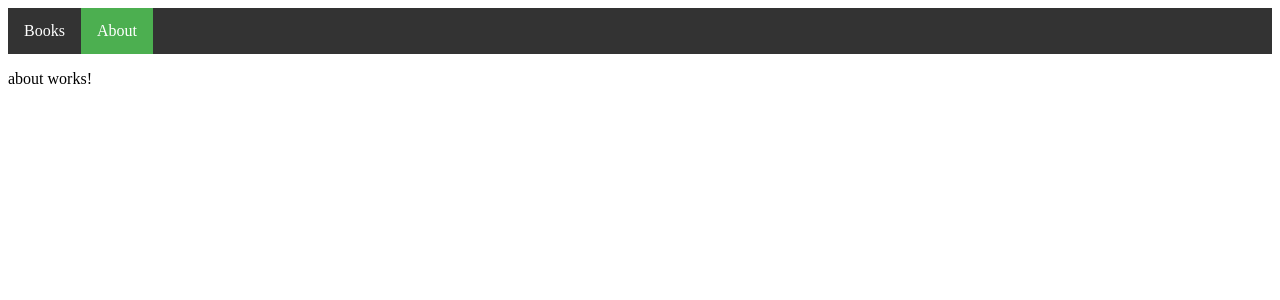
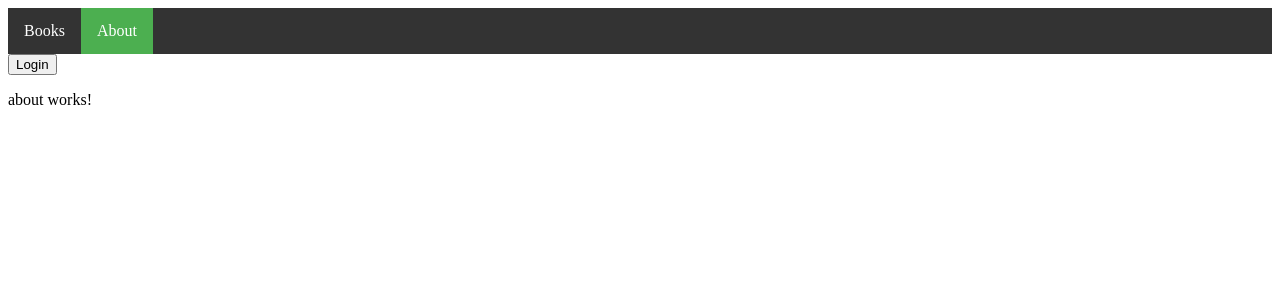
Before and after one commit to atennert/angular-intensiv-2025-05, an Angular app: page /about in a window 1280 px wide. Shown: the top 300 px of the page. Built offline with nearby package versions, Linux system fonts and the light colour scheme.

Commit message:
Build a guard with state

```diff
--- a/src/app/app.component.html
+++ b/src/app/app.component.html
@@ -1,3 +1,11 @@
 <app-navigation/>
 
+<div>
+  @if (userState.isLoggedIn()) {
+    <button (click)="userState.logout()">Logout</button>
+  } @else {
+    <button (click)="userState.login()">Login</button>
+  }
+</div>
+
 <router-outlet/>
--- a/src/app/app.component.ts
+++ b/src/app/app.component.ts
@@ -1,6 +1,7 @@
-import { Component } from '@angular/core';
+import { Component, inject } from '@angular/core';
 import { RouterOutlet } from '@angular/router';
 import { NavigationComponent } from './navigation/navigation.component';
+import { UserStateService } from './user-state.service';
 
 @Component({
   selector: 'app-root',
@@ -9,5 +10,5 @@ import { NavigationComponent } from './navigation/navigation.component';
   styleUrl: './app.component.scss'
 })
 export class AppComponent {
-
+  readonly userState = inject(UserStateService);
 }
--- a/src/app/app.routes.ts
+++ b/src/app/app.routes.ts
@@ -1,5 +1,6 @@
 import { Routes } from '@angular/router';
 import { AboutComponent } from './about/about.component';
+import { isUserAuthenticatedGuard } from './is-user-authenticated.guard';
 
 export const routes: Routes = [
   {
@@ -9,7 +10,8 @@ export const routes: Routes = [
   },
   {
     path: 'books',
-    loadChildren: () => import('./book/book.routes').then(m => m.bookRoutes)
+    loadChildren: () => import('./book/book.routes').then(m => m.bookRoutes),
+    canMatch: [isUserAuthenticatedGuard]
   },
   {
     path: 'about',
--- /dev/null
+++ b/src/app/is-user-authenticated.guard.ts
@@ -0,0 +1,9 @@
+import { CanMatchFn, Router } from '@angular/router';
+import { inject } from '@angular/core';
+import { UserStateService } from './user-state.service';
+
+export const isUserAuthenticatedGuard: CanMatchFn = () => {
+  const router = inject(Router);
+  const userState = inject(UserStateService);
+  return userState.isLoggedIn() ? true : router.createUrlTree(['/about']);
+};
--- /dev/null
+++ b/src/app/user-state.service.ts
@@ -0,0 +1,17 @@
+import { Injectable, signal } from '@angular/core';
+
+@Injectable({
+  providedIn: 'root'
+})
+export class UserStateService {
+  private readonly _isLoggedIn = signal<boolean>(false);
+  readonly isLoggedIn = this._isLoggedIn.asReadonly();
+
+  login() {
+    this._isLoggedIn.set(true);
+  }
+
+  logout() {
+    this._isLoggedIn.set(false);
+  }
+}
```
